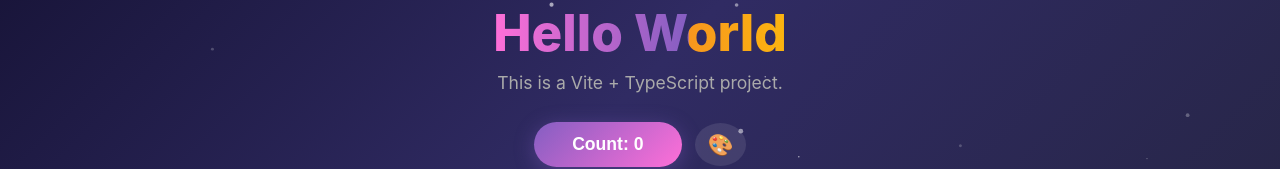
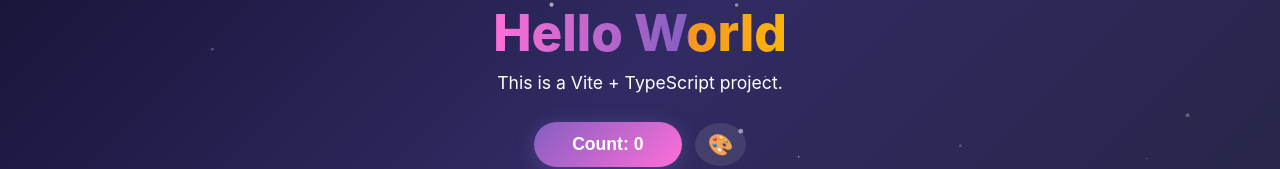
Before and after one commit to etdofreshai/helloworld-typescript, a website built with Vite: page index.html in a window 1280 px wide. Shown: the part 316-485 px from the top of the page. Built offline with nearby package versions, Linux system fonts and the light colour scheme.

Commit message:
Change paragraph text color from gray to white

```diff
--- a/src/style.css
+++ b/src/style.css
@@ -44,7 +44,7 @@ h1 {
 
 p {
   font-size: 1.1rem;
-  color: #aaa;
+  color: #ffffff;
   margin-bottom: 0.4rem;
 }
 
```
